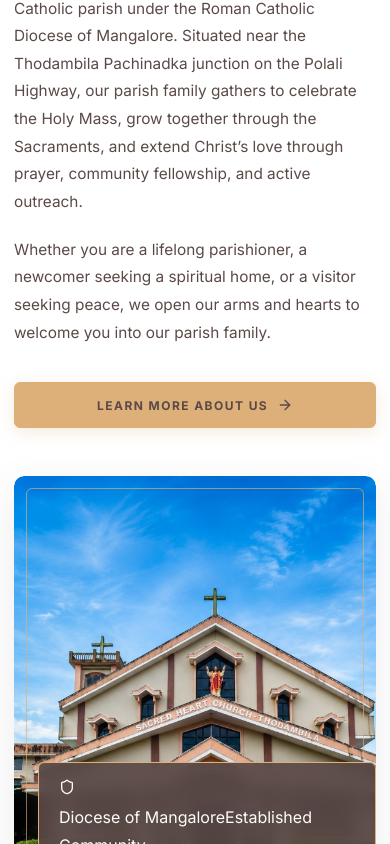
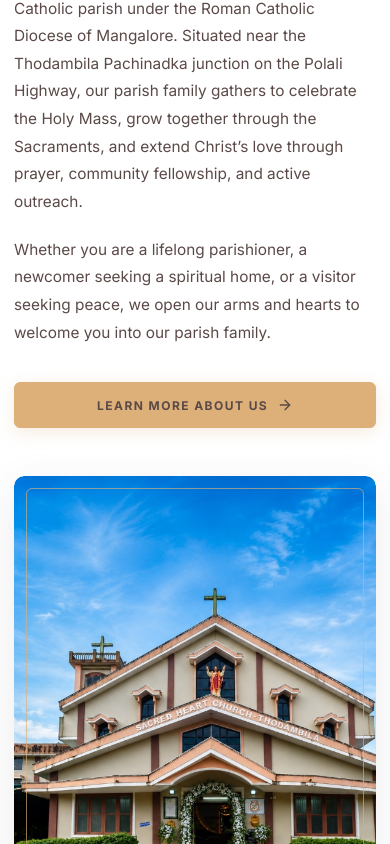
Before and after one commit to s7arlen/shc, a React (Vite) app: page / in a window 390 px wide. Shown: the part 1156-2000 px from the top of the page. Built offline with nearby package versions, Linux system fonts and the light colour scheme; a web font is replaced by a local one.

Commit message:
fix: mobile bottom navbar viewport positioning & safe-area padding for Android gesture navigation and iOS

```diff
--- a/index.html
+++ b/index.html
@@ -5,7 +5,7 @@
     <link rel="icon" type="image/png" href="/favicon.png" />
     <link rel="shortcut icon" href="/favicon.ico" />
     <link rel="apple-touch-icon" href="/favicon.png" />
-    <meta name="viewport" content="width=device-width, initial-scale=1.0, viewport-fit=cover" />
+    <meta name="viewport" content="width=device-width, initial-scale=1, viewport-fit=cover" />
 
     <!-- Primary SEO -->
     <title>Sacred Heart of Jesus Church | Thodambila, Bantwal</title>
--- a/src/components/home/WelcomeSection.jsx
+++ b/src/components/home/WelcomeSection.jsx
@@ -1,7 +1,7 @@
 import React from 'react';
 import { Link } from 'react-router-dom';
 import { motion } from 'framer-motion';
-import { ArrowRight, Shield } from 'lucide-react';
+import { ArrowRight } from 'lucide-react';
 import './WelcomeSection.css';
 
 const WelcomeSection = () => {
@@ -57,13 +57,6 @@ const WelcomeSection = () => {
                 aria-label="Sacred Heart of Jesus Church Thodambila exterior"
               />
               <div className="welcome__gold-border" aria-hidden="true" />
-              <div className="welcome__badge">
-                <Shield size={16} className="welcome__badge-icon" />
-                <div>
-                  <span className="welcome__badge-title">Diocese of Mangalore</span>
-                  <span className="welcome__badge-sub">Established Community</span>
-                </div>
-              </div>
             </div>
           </motion.div>
         </div>
--- a/src/components/layout/MobileBottomNav.css
+++ b/src/components/layout/MobileBottomNav.css
@@ -24,15 +24,15 @@
   .mobile-bottom-nav {
     display: block !important;
     position: fixed !important;
-    bottom: 0 !important;
     left: 0 !important;
     right: 0 !important;
+    bottom: 0 !important;
     width: 100% !important;
     max-width: none !important;
     height: auto !important;
     min-height: 62px !important;
 
-    z-index: 9000 !important;
+    z-index: 9999 !important;
 
     /* Option 41: Pure Ivory base with subtle backdrop filter */
     background: #FFFDF9 !important;
@@ -44,7 +44,8 @@
     border-top: 1.5px solid rgba(245, 195, 181, 0.75) !important;
     box-shadow: 0 -4px 20px rgba(90, 73, 71, 0.08) !important;
 
-    /* Safe area support for iPhone home indicator */
+    /* Safe area support for Android gesture navigation & iPhone home indicator */
+    -webkit-padding-bottom: env(safe-area-inset-bottom, 0px) !important;
     padding-bottom: env(safe-area-inset-bottom, 0px) !important;
     margin: 0 !important;
     box-sizing: border-box !important;
@@ -180,7 +181,7 @@
   .mobile-sheet__overlay {
     position: fixed !important;
     inset: 0 !important;
-    z-index: 9500 !important;
+    z-index: 10000 !important;
     background: rgba(90, 73, 71, 0.55) !important;
     backdrop-filter: blur(6px) !important;
     -webkit-backdrop-filter: blur(6px) !important;
@@ -194,7 +195,7 @@
     right: 0 !important;
     width: 100% !important;
     max-height: 84dvh !important;
-    z-index: 9999 !important;
+    z-index: 10001 !important;
 
     background: #FFFDF9 !important;
     border-top: 2px solid #DDB07A !important;
--- a/src/index.css
+++ b/src/index.css
@@ -1,6 +1,9 @@
 /* Minimal base reset — all design tokens and layout are in global.css */
+html,
 body {
   margin: 0;
+  padding: 0;
+  width: 100%;
 }
 
 #root {
--- a/src/styles/global.css
+++ b/src/styles/global.css
@@ -84,6 +84,13 @@
   box-sizing: border-box;
   margin: 0;
   padding: 0;
+}
+
+html,
+body {
+  margin: 0;
+  padding: 0;
+  width: 100%;
 }
 
 html {
```
